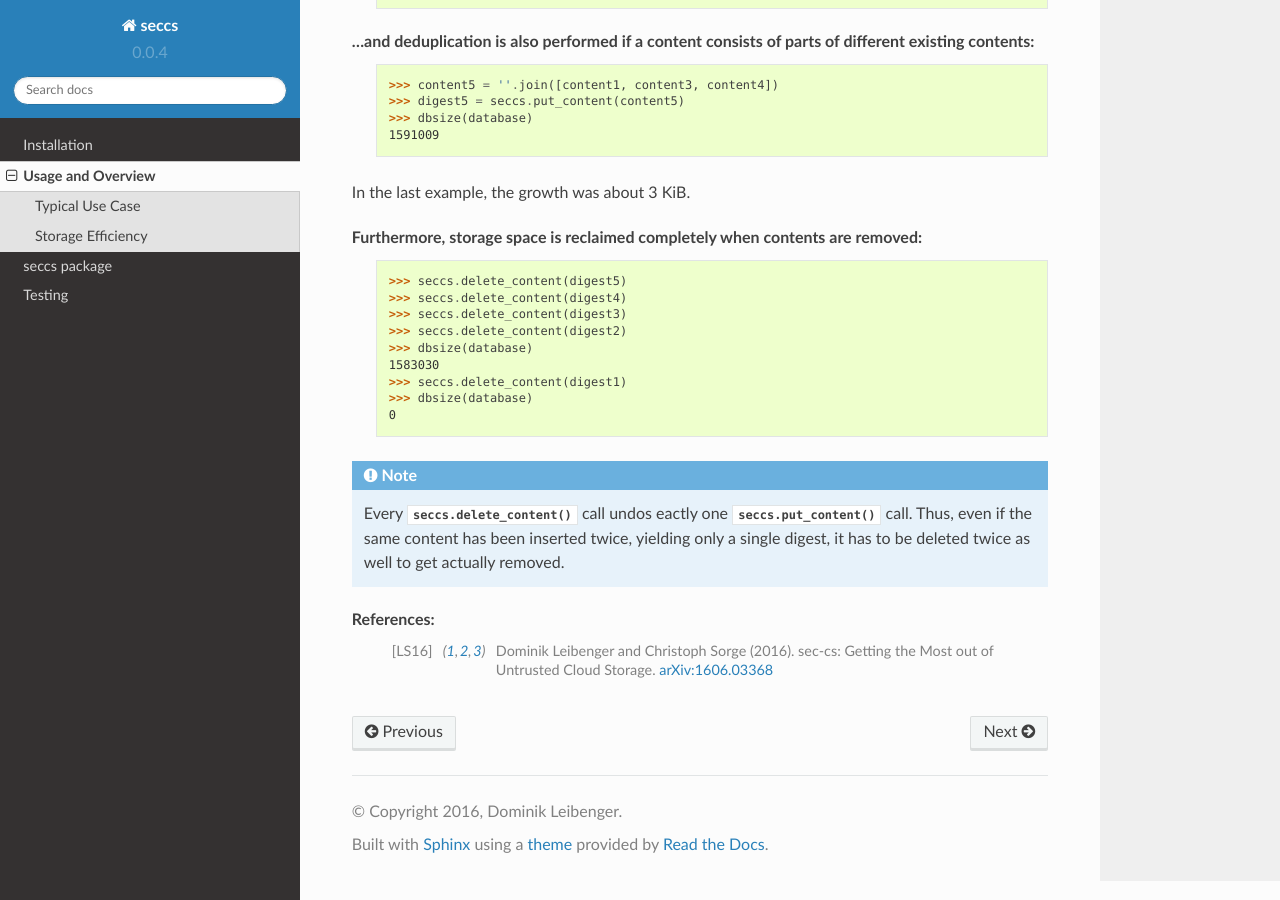
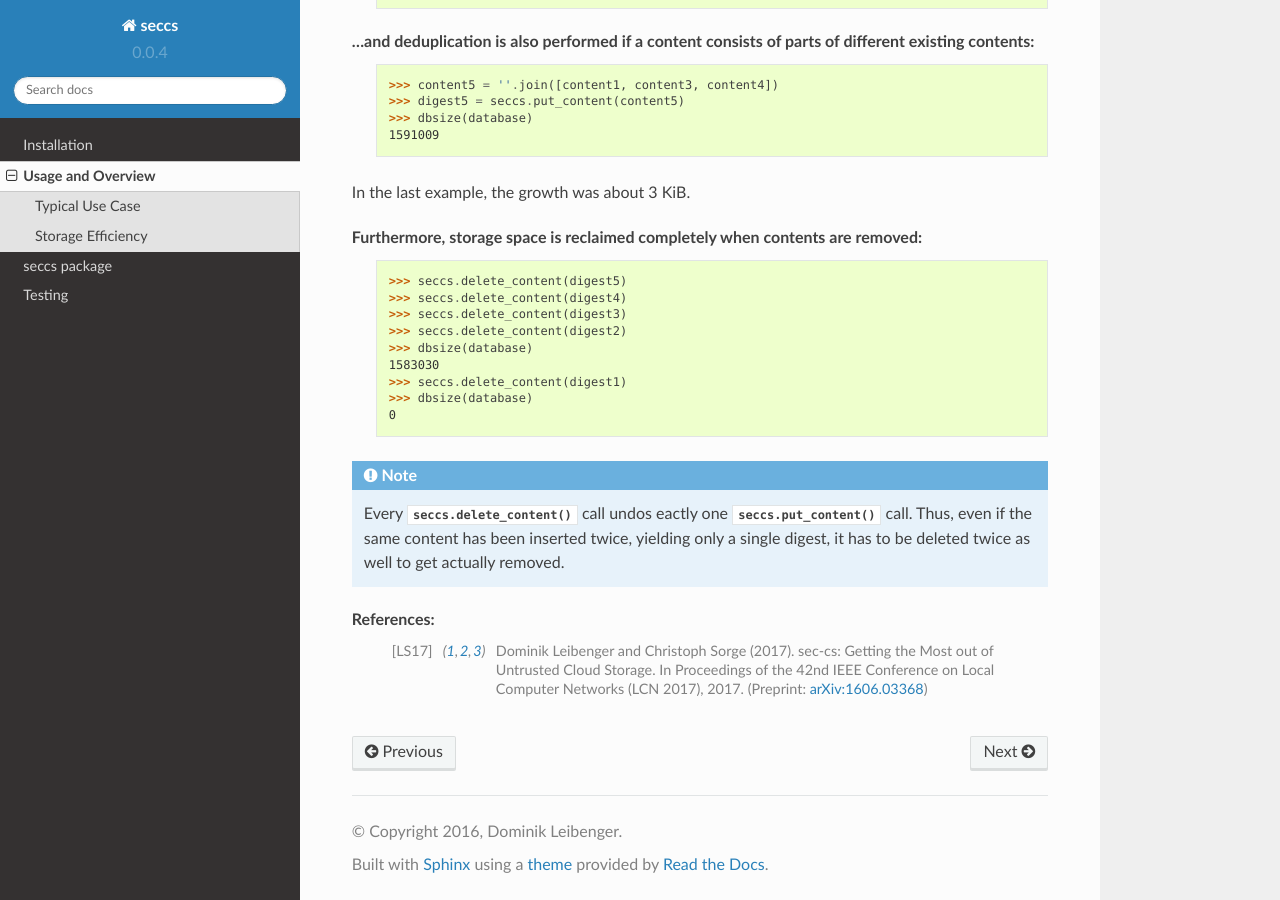
Before and after one commit to netleibi/seccs, a Sphinx documentation site: the page built from docs/overview.rst, in a window 1280 px wide and 900 px high, scrolled down 2930 px. Built offline with Sphinx 7.4.7 and the Read the Docs theme 2.0.0, drawn with Linux system fonts in a browser that asks for light colours; the version number is read from the project's files by our own code; some of the changed text lies outside the part shown.

Commit message:
Update literature.

```diff
--- a/docs/index.rst
+++ b/docs/index.rst
@@ -6,7 +6,7 @@
 data structure for contents on top of any existing key-value store as provided
 by, e.g., cloud storage providers.
 
-It has been developed as part of the work [LS16]_ at CISPA, Saarland University.
+It has been developed as part of the work [LS17]_ at CISPA, Saarland University.
 
 Contents:
 
--- a/docs/overview.rst
+++ b/docs/overview.rst
@@ -8,7 +8,7 @@
 usable with in-memory :class:`dict` objects, persistent databases like
 :class:`ZODB`, and many cloud storage providers.
 
-Its details are described in [LS16]_. In short, it is suitable for usage on
+Its details are described in [LS17]_. In short, it is suitable for usage on
 `untrusted` cloud storage and has the following desirable properties:
 
     * Confidentiality:
@@ -28,7 +28,7 @@
 ================
 
 In the most-typical configuration, `sec-cs` chunks its contents hierarchically
-using ML-CDC (see [LS16]_), usually relying on Rabin Karp hashes, and stores the
+using ML-CDC (see [LS17]_), usually relying on Rabin Karp hashes, and stores the
 resulting nodes in a `database` after applying AES-SIV-256 for encryption and
 authentication. From a user perspective, we have to initialize a suitable
 database object and a 32-bytes key first.
@@ -61,7 +61,7 @@
    overhead when storing non-deduplicable contents as fewer nodes have to be
    stored.
 
-   Performance is discussed in detail in [LS16]_. If high redundancy is
+   Performance is discussed in detail in [LS17]_. If high redundancy is
    expected, 256 bytes is typically a good compromise; otherwise, larger chunk
    sizes might be more suitable.
 
@@ -149,6 +149,7 @@
    well to get actually removed.
 
 References:
-    .. [LS16] Dominik Leibenger and Christoph Sorge (2016). sec-cs: Getting the
-       Most out of Untrusted Cloud Storage.
-       `arXiv:1606.03368 <http://arxiv.org/abs/1606.03368>`_
+    .. [LS17] Dominik Leibenger and Christoph Sorge (2017). sec-cs: Getting the
+       Most out of Untrusted Cloud Storage. In Proceedings of the 42nd IEEE
+       Conference on Local Computer Networks (LCN 2017), 2017.
+       (Preprint: `arXiv:1606.03368 <http://arxiv.org/abs/1606.03368>`_)
```
Also changed, not shown: README.rst (+8 -7 lines).
